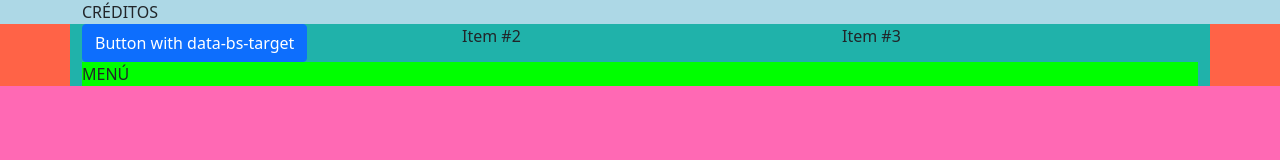
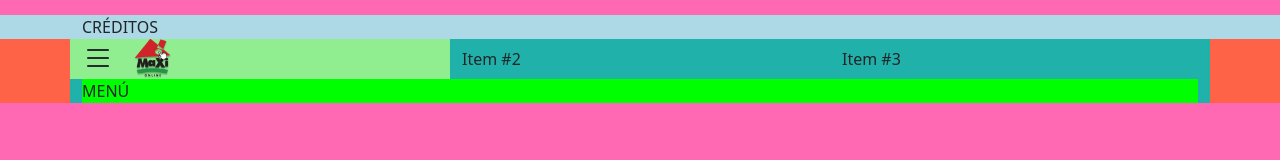
Before and after one commit to gfadavid/e-commerce, a website: page src/index.html in a window 1280 px wide. Drawn offline with Linux system fonts and the light colour scheme.

Commit message:
Avances del header en versión móvil.

```diff
--- a/src/index.html
+++ b/src/index.html
@@ -7,6 +7,8 @@
     <title>HOME</title>
     <!-- CUSTOM BOOTSTRAP -->
     <link rel="stylesheet" href="css/custom.css">
+    <!-- ICONS BOOTSTRAP -->
+    <link rel="stylesheet" href="css/bootstrap-icons.css">
     <!-- STYLES -->
     <link rel="stylesheet" href="css/main.css">
 </head>
@@ -22,13 +24,16 @@
 
       <section class="col-12 container header__main">
 
-          <div class="row">
+          <div class="row align-items-center">
 
-            <div class="col-6 col-md-4">
+            <div class="col-6 col-md-4 d-flex align-items-center header__main__logo">
 
-              <button class="btn btn-primary" type="button" data-bs-toggle="offcanvas" data-bs-target="#offcanvasExample" aria-controls="offcanvasExample">
-                Button with data-bs-target
-              </button>
+              <!-- INICIO TOGGLE MENÚ -->
+              <span type="button" data-bs-toggle="offcanvas" data-bs-target="#offcanvasExample" aria-controls="offcanvasExample">
+                <i class="bi-list"></i>
+              </span>
+              <!-- FIN TOGGLE MENÚ -->
+
               <!-- INICIO OFF CANVAS -->
               <div class="offcanvas offcanvas-start" tabindex="-1" id="offcanvasExample" aria-labelledby="offcanvasExampleLabel">
                 <div class="offcanvas-header">
@@ -40,6 +45,8 @@
                 </div>
               </div>
               <!-- FIN OFF CANVAS -->
+
+              <img class="header__main__logo__img" src="img/logo1.png" alt="Logo del sitio">
 
             </div>
 
--- a/src/scss/main.scss
+++ b/src/scss/main.scss
@@ -1,10 +1,22 @@
 .header {
     background-color: tomato;
+    margin-top: 15px;
     &__top {
         background-color: lightblue;
     }
     &__main {
         background-color: lightseagreen;
+        &__logo {
+            background-color: lightgreen;
+             .bi-list::before {
+                 font-size: 2rem;
+                 font-weight: bold;
+             }
+             &__img {
+                 width: 40px;
+                 margin-left: 20px;
+             }
+        }
     }
     &__footer {
         background-color: lime;
```
Also changed, not shown: src/css/bootstrap-icons.css, src/css/main.css.
